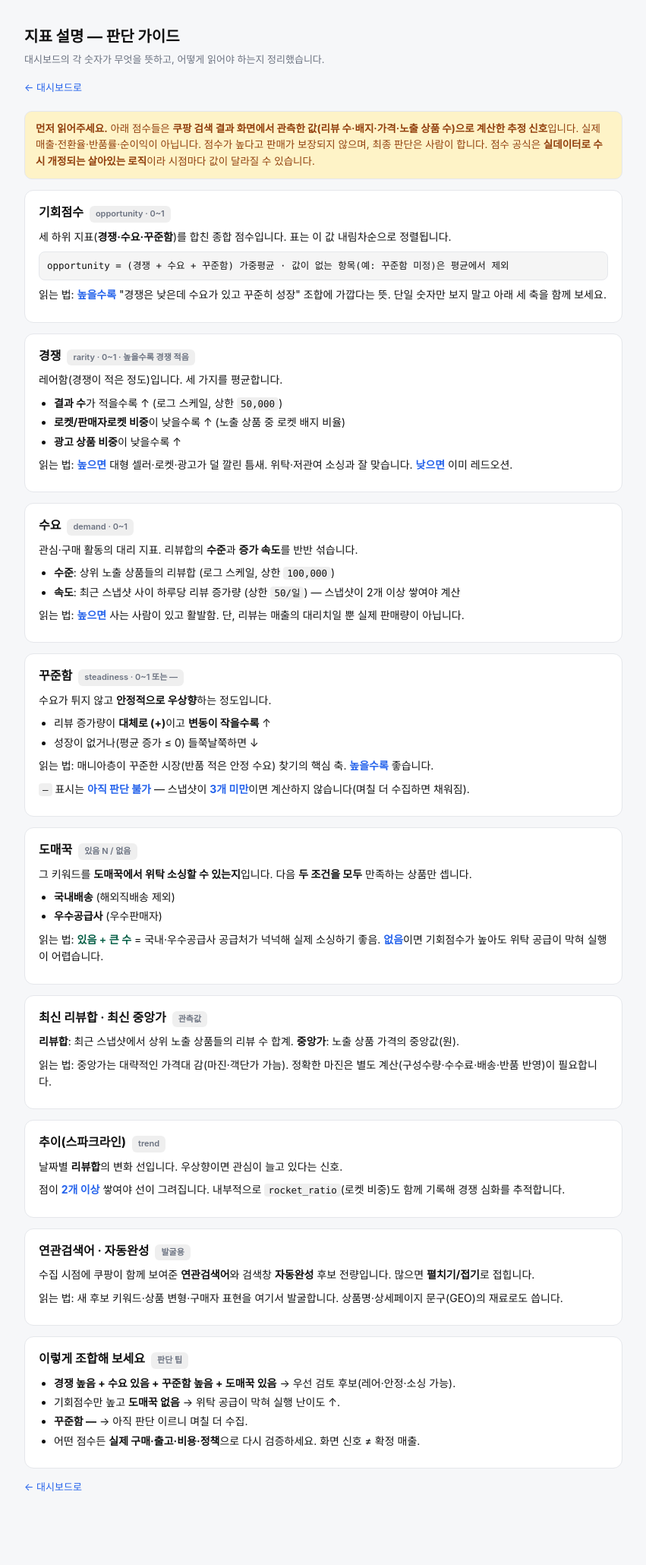
After one commit to blynn-debug/cpk, a Flask app: page /guide in a window 1280 px wide. The commit adds this page. Shown: the whole page at 76% size, without its empty margins (214-1065 px from the left). Run offline with Flask 3, Linux system fonts and the light colour scheme.

Commit message:
feat(market): 연관검색어·자동완성 저장·출력(펼치기/접기) + 지표 설명 페이지(/guide)
- snapshots 에 related_json/auto_json(TEXT) 추가 + 기존 DB 자동 마이그레이션(ALTER)
- snapshot_from_result 가 연관/자동완성 전량 보존, report 가 최신 스냅샷에서 출력
- markets.html: 키워드별 연관/자동완성 칩, 6개 초과면 펼치기/접기(details)
- /guide: 각 지표 정의·계산·판단 팁·추정치 주의

Co-Authored-By: Claude Opus 4.8 <noreply@anthropic.com>
Claude-Session: https://claude.ai/code/session_01LjyEGP3JkUr1XV7Q4C47cr

```diff
--- a/cpk_market.py
+++ b/cpk_market.py
@@ -22,6 +22,9 @@ def snapshot_from_result(result: dict) -> dict:
         "price_med": int(statistics.median(prices)) if prices else None,
         "price_max": max(prices) if prices else None,
         "top_json": json.dumps(top, ensure_ascii=False),
+        # 연관검색어·자동완성은 전량 보존한다(대시보드에서 펼치기/접기로 표시).
+        "related_json": json.dumps(result.get("related_keywords") or [], ensure_ascii=False),
+        "auto_json": json.dumps(result.get("autocomplete") or [], ensure_ascii=False),
     }
 
 
--- a/web/app.py
+++ b/web/app.py
@@ -62,6 +62,11 @@ def markets_page():
     return render_template("markets.html")
 
 
+@app.get("/guide")
+def guide_page():
+    return render_template("guide.html")
+
+
 @app.get("/api/markets")
 def api_markets():
     return jsonify(miniclient.market_report())
--- /dev/null
+++ b/web/templates/guide.html
@@ -0,0 +1,132 @@
+<!doctype html>
+<html lang="ko">
+<head>
+<meta charset="utf-8">
+<meta name="viewport" content="width=device-width, initial-scale=1">
+<title>cpk market radar — 지표 설명</title>
+<style>
+  :root { --bg:#f6f7f9; --card:#fff; --line:#e5e7eb; --muted:#6b7280; --text:#111; --accent:#2563eb; --good:#065f46; --goodbg:#ecfdf5; --warnbg:#fef3c7; --warn:#92400e; }
+  @media (prefers-color-scheme: dark) {
+    :root { --bg:#111418; --card:#1a1e24; --line:#2a2f37; --muted:#9aa4b2; --text:#e5e7eb; --accent:#60a5fa; --good:#6ee7b7; --goodbg:#0f2a22; --warnbg:#2a230f; --warn:#fcd34d; }
+  }
+  * { box-sizing:border-box; }
+  body { margin:0; font-family:-apple-system,BlinkMacSystemFont,"Segoe UI",Roboto,"Malgun Gothic",sans-serif;
+         background:var(--bg); color:var(--text); line-height:1.6; }
+  .wrap { max-width:820px; margin:0 auto; padding:24px 16px 72px; }
+  h1 { font-size:20px; margin:8px 0 4px; }
+  .sub { color:var(--muted); font-size:13px; margin-bottom:16px; }
+  .topnav { display:flex; gap:14px; align-items:center; margin-bottom:20px; font-size:13px; }
+  .topnav a { color:var(--accent); text-decoration:none; }
+  .topnav a:hover { text-decoration:underline; }
+  .card { background:var(--card); border:1px solid var(--line); border-radius:12px; padding:16px 18px; margin:14px 0; }
+  .card h2 { font-size:16px; margin:0 0 4px; display:flex; align-items:baseline; gap:8px; flex-wrap:wrap; }
+  .tag { font-size:11px; font-weight:600; color:var(--muted); background:rgba(127,127,127,.12); padding:2px 8px; border-radius:6px; }
+  .card p { margin:8px 0; font-size:14px; }
+  .card ul { margin:8px 0; padding-left:20px; font-size:14px; }
+  .card li { margin:3px 0; }
+  code { font-family:ui-monospace,SFMono-Regular,Menlo,Consolas,monospace; font-size:12.5px;
+         background:rgba(127,127,127,.12); padding:1px 5px; border-radius:4px; }
+  .formula { display:block; background:rgba(127,127,127,.08); border:1px solid var(--line);
+             border-radius:8px; padding:8px 10px; margin:8px 0; font-family:ui-monospace,SFMono-Regular,Menlo,Consolas,monospace;
+             font-size:12.5px; overflow-x:auto; }
+  .read { font-size:13.5px; }
+  .read b { color:var(--accent); }
+  .note { background:var(--warnbg); color:var(--warn); border:1px solid var(--line); border-radius:10px;
+          padding:12px 14px; font-size:13.5px; margin:14px 0; }
+  .note b { color:var(--warn); }
+  .hl { color:var(--good); font-weight:600; }
+</style>
+</head>
+<body>
+<div class="wrap">
+  <h1>지표 설명 — 판단 가이드</h1>
+  <div class="sub">대시보드의 각 숫자가 무엇을 뜻하고, 어떻게 읽어야 하는지 정리했습니다.</div>
+  <div class="topnav"><a href="/markets">← 대시보드로</a></div>
+
+  <div class="note">
+    <b>먼저 읽어주세요.</b> 아래 점수들은 <b>쿠팡 검색 결과 화면에서 관측한 값(리뷰 수·배지·가격·노출 상품 수)으로 계산한 추정 신호</b>입니다.
+    실제 매출·전환율·반품률·순이익이 아닙니다. 점수가 높다고 판매가 보장되지 않으며, 최종 판단은 사람이 합니다.
+    점수 공식은 <b>실데이터로 수시 개정되는 살아있는 로직</b>이라 시점마다 값이 달라질 수 있습니다.
+  </div>
+
+  <div class="card">
+    <h2>기회점수 <span class="tag">opportunity · 0~1</span></h2>
+    <p>세 하위 지표(<b>경쟁·수요·꾸준함</b>)를 합친 종합 점수입니다. 표는 이 값 내림차순으로 정렬됩니다.</p>
+    <span class="formula">opportunity = (경쟁 + 수요 + 꾸준함) 가중평균  ·  값이 없는 항목(예: 꾸준함 미정)은 평균에서 제외</span>
+    <p class="read">읽는 법: <b>높을수록</b> "경쟁은 낮은데 수요가 있고 꾸준히 성장" 조합에 가깝다는 뜻. 단일 숫자만 보지 말고 아래 세 축을 함께 보세요.</p>
+  </div>
+
+  <div class="card">
+    <h2>경쟁 <span class="tag">rarity · 0~1 · 높을수록 경쟁 적음</span></h2>
+    <p>레어함(경쟁이 적은 정도)입니다. 세 가지를 평균합니다.</p>
+    <ul>
+      <li><b>결과 수</b>가 적을수록 ↑ (로그 스케일, 상한 <code>50,000</code>)</li>
+      <li><b>로켓/판매자로켓 비중</b>이 낮을수록 ↑ (노출 상품 중 로켓 배지 비율)</li>
+      <li><b>광고 상품 비중</b>이 낮을수록 ↑</li>
+    </ul>
+    <p class="read">읽는 법: <b>높으면</b> 대형 셀러·로켓·광고가 덜 깔린 틈새. 위탁·저관여 소싱과 잘 맞습니다. <b>낮으면</b> 이미 레드오션.</p>
+  </div>
+
+  <div class="card">
+    <h2>수요 <span class="tag">demand · 0~1</span></h2>
+    <p>관심·구매 활동의 대리 지표. 리뷰합의 <b>수준</b>과 <b>증가 속도</b>를 반반 섞습니다.</p>
+    <ul>
+      <li><b>수준</b>: 상위 노출 상품들의 리뷰합 (로그 스케일, 상한 <code>100,000</code>)</li>
+      <li><b>속도</b>: 최근 스냅샷 사이 하루당 리뷰 증가량 (상한 <code>50/일</code>) — 스냅샷이 2개 이상 쌓여야 계산</li>
+    </ul>
+    <p class="read">읽는 법: <b>높으면</b> 사는 사람이 있고 활발함. 단, 리뷰는 매출의 대리치일 뿐 실제 판매량이 아닙니다.</p>
+  </div>
+
+  <div class="card">
+    <h2>꾸준함 <span class="tag">steadiness · 0~1 또는 —</span></h2>
+    <p>수요가 튀지 않고 <b>안정적으로 우상향</b>하는 정도입니다.</p>
+    <ul>
+      <li>리뷰 증가량이 <b>대체로 (+)</b>이고 <b>변동이 작을수록</b> ↑</li>
+      <li>성장이 없거나(평균 증가 ≤ 0) 들쭉날쭉하면 ↓</li>
+    </ul>
+    <p class="read">읽는 법: 매니아층이 꾸준한 시장(반품 적은 안정 수요) 찾기의 핵심 축. <b>높을수록</b> 좋습니다.</p>
+    <p class="read"><code>—</code> 표시는 <b>아직 판단 불가</b> — 스냅샷이 <b>3개 미만</b>이면 계산하지 않습니다(며칠 더 수집하면 채워짐).</p>
+  </div>
+
+  <div class="card">
+    <h2>도매꾹 <span class="tag">있음 N / 없음</span></h2>
+    <p>그 키워드를 <b>도매꾹에서 위탁 소싱할 수 있는지</b>입니다. 다음 <b>두 조건을 모두</b> 만족하는 상품만 셉니다.</p>
+    <ul>
+      <li><b>국내배송</b> (해외직배송 제외)</li>
+      <li><b>우수공급사</b> (우수판매자)</li>
+    </ul>
+    <p class="read">읽는 법: <span class="hl">있음 + 큰 수</span> = 국내·우수공급사 공급처가 넉넉해 실제 소싱하기 좋음. <b>없음</b>이면 기회점수가 높아도 위탁 공급이 막혀 실행이 어렵습니다.</p>
+  </div>
+
+  <div class="card">
+    <h2>최신 리뷰합 · 최신 중앙가 <span class="tag">관측값</span></h2>
+    <p><b>리뷰합</b>: 최근 스냅샷에서 상위 노출 상품들의 리뷰 수 합계. <b>중앙가</b>: 노출 상품 가격의 중앙값(원).</p>
+    <p class="read">읽는 법: 중앙가는 대략적인 가격대 감(마진·객단가 가늠). 정확한 마진은 별도 계산(구성수량·수수료·배송·반품 반영)이 필요합니다.</p>
+  </div>
+
+  <div class="card">
+    <h2>추이(스파크라인) <span class="tag">trend</span></h2>
+    <p>날짜별 <b>리뷰합</b>의 변화 선입니다. 우상향이면 관심이 늘고 있다는 신호.</p>
+    <p class="read">점이 <b>2개 이상</b> 쌓여야 선이 그려집니다. 내부적으로 <code>rocket_ratio</code>(로켓 비중)도 함께 기록해 경쟁 심화를 추적합니다.</p>
+  </div>
+
+  <div class="card">
+    <h2>연관검색어 · 자동완성 <span class="tag">발굴용</span></h2>
+    <p>수집 시점에 쿠팡이 함께 보여준 <b>연관검색어</b>와 검색창 <b>자동완성</b> 후보 전량입니다. 많으면 <b>펼치기/접기</b>로 접힙니다.</p>
+    <p class="read">읽는 법: 새 후보 키워드·상품 변형·구매자 표현을 여기서 발굴합니다. 상품명·상세페이지 문구(GEO)의 재료로도 씁니다.</p>
+  </div>
+
+  <div class="card">
+    <h2>이렇게 조합해 보세요 <span class="tag">판단 팁</span></h2>
+    <ul>
+      <li><b>경쟁 높음 + 수요 있음 + 꾸준함 높음 + 도매꾹 있음</b> → 우선 검토 후보(레어·안정·소싱 가능).</li>
+      <li>기회점수만 높고 <b>도매꾹 없음</b> → 위탁 공급이 막혀 실행 난이도 ↑.</li>
+      <li><b>꾸준함 —</b> → 아직 판단 이르니 며칠 더 수집.</li>
+      <li>어떤 점수든 <b>실제 구매·출고·비용·정책</b>으로 다시 검증하세요. 화면 신호 ≠ 확정 매출.</li>
+    </ul>
+  </div>
+
+  <div class="topnav"><a href="/markets">← 대시보드로</a></div>
+</div>
+</body>
+</html>
```
Also changed, not shown: cpk_market_db.py (+19 -2 lines), cpk_market_report.py (+14 -0 lines), tests/test_market_db.py (+23 -0 lines), tests/test_market_report.py (+15 -0 lines), tests/test_market_snapshot.py (+11 -0 lines), web/templates/markets.html (+39 -1 lines), web/tests/test_web.py (+5 -0 lines).
